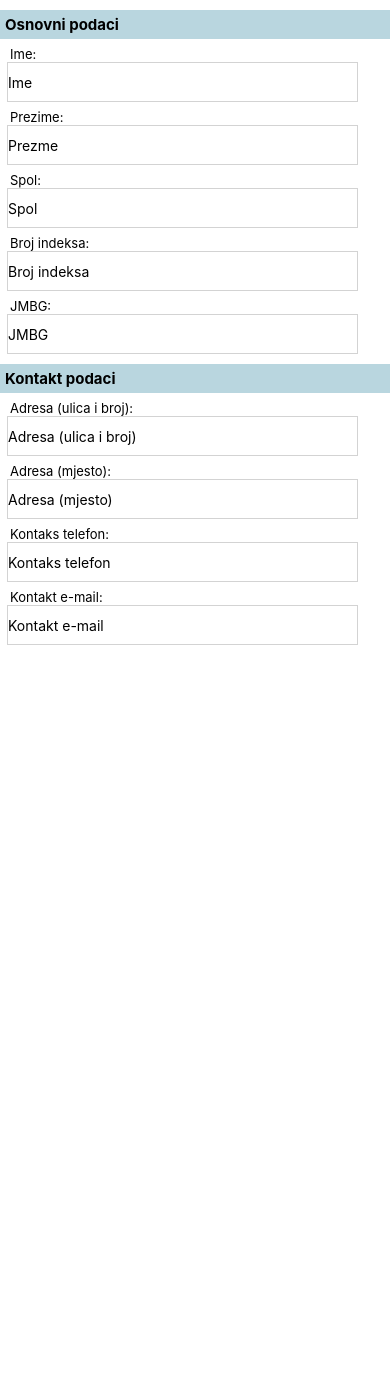
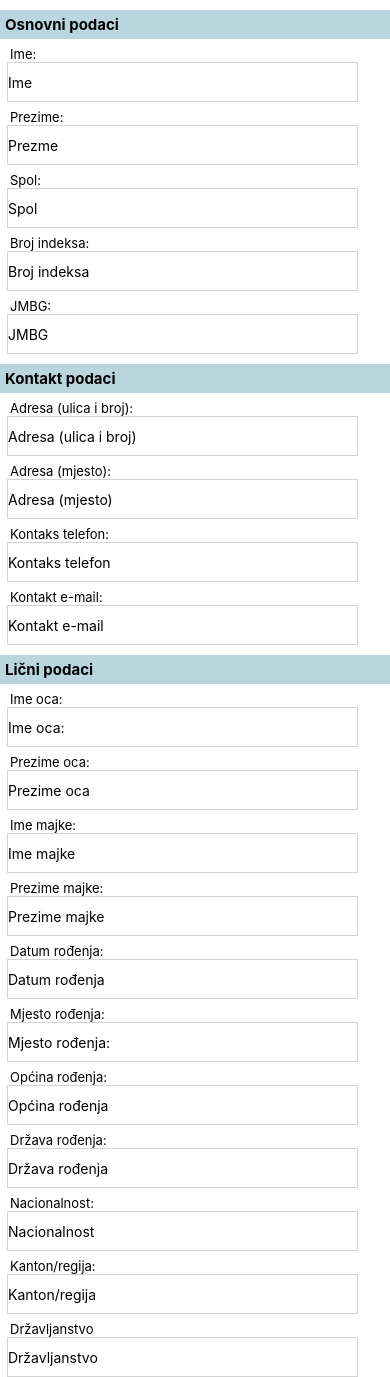
Before and after one commit to si-2019/SI-India-November-2019, a React Native app in the folder MobilnaAplikacija/: screen / in a window 390 px wide. Before the commit the page ends 844 px from the top, so only its background shows below. Built offline with nearby package versions, Linux system fonts and the light colour scheme.

Commit message:
Dodani licni podaci o studentu unutar PodaciOStudentu fajla

```diff
--- a/MobilnaAplikacija/Komponente/PodaciOStudentu.js
+++ b/MobilnaAplikacija/Komponente/PodaciOStudentu.js
@@ -6,7 +6,7 @@ class PodaciOStudentu extends Component  {
 
 render() {
 return (
-<ScrollView>
+<View>
     <View>
         <Text style = {styles.podnaslov}>
         Osnovni podaci
@@ -62,7 +62,67 @@ return (
         <TextInput style = {styles.input}
         placeholder = "Kontakt e-mail"/>
     </View>
- </ScrollView>
+    <View>
+        <Text style = {styles.podnaslov}>
+        Lični podaci
+        </Text>
+        <Text style = {styles.tekst1}>
+        Ime oca:
+        </Text>
+        <TextInput style = {styles.input}
+        placeholder = "Ime oca:"/>
+        <Text style = {styles.tekst1}>
+        Prezime oca:
+        </Text>
+        <TextInput style = {styles.input}
+        placeholder = "Prezime oca"/>
+        <Text style = {styles.tekst1}>
+        Ime majke:
+        </Text>
+        <TextInput style = {styles.input}
+        placeholder = "Ime majke"/>
+        <Text style = {styles.tekst1}>
+        Prezime majke:
+        </Text>
+        <TextInput style = {styles.input}
+        placeholder = "Prezime majke"/>
+        <Text style = {styles.tekst1}>
+        Datum rođenja:
+        </Text>
+        <TextInput style = {styles.input}
+        placeholder = "Datum rođenja"/>
+        <Text style = {styles.tekst1}>
+        Mjesto rođenja:
+        </Text>
+        <TextInput style = {styles.input}
+        placeholder = "Mjesto rođenja:"/>
+        <Text style = {styles.tekst1}>
+        Općina rođenja:
+        </Text>
+        <TextInput style = {styles.input}
+        placeholder = "Općina rođenja"/>
+        <Text style = {styles.tekst1}>
+        Država rođenja:
+        </Text>
+        <TextInput style = {styles.input}
+        placeholder = "Država rođenja"/>
+        <Text style = {styles.tekst1}>
+        Nacionalnost:
+        </Text>
+        <TextInput style = {styles.input}
+        placeholder = "Nacionalnost"/>
+        <Text style = {styles.tekst1}>
+        Kanton/regija:
+        </Text>
+        <TextInput style = {styles.input}
+        placeholder = "Kanton/regija"/>
+        <Text style = {styles.tekst1}>
+        Državljanstvo
+        </Text>
+        <TextInput style = {styles.input}
+        placeholder = "Državljanstvo"/>
+    </View>
+ </View>
 );
 }
 }
```
